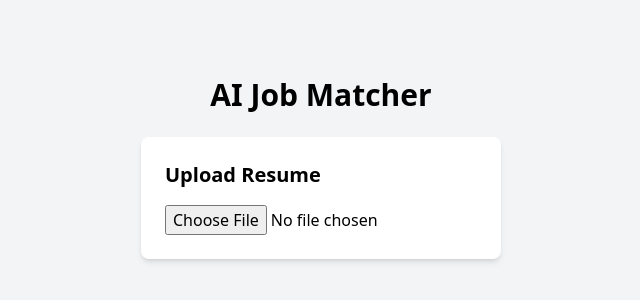
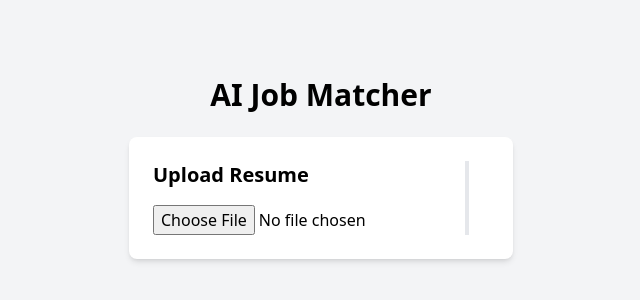
Before and after one commit to SeanMuInCa/smartHire, a React (Vite) app in the folder front-end/: page / in a window 1280 px wide. Shown: the part 232-532 px from the top of the page, without its empty margins (319-959 px from the left). Built offline with nearby package versions, Linux system fonts and the light colour scheme.

Commit message:
adjust styles

```diff
--- a/front-end/src/components/ResumeUpload.tsx
+++ b/front-end/src/components/ResumeUpload.tsx
@@ -35,14 +35,15 @@ const ResumeUpload = () => {
   };
 
   return (
-    <div className="p-6 bg-white shadow-md rounded-lg">
+    <div className="p-6 bg-white shadow-md rounded-lg flex">
 
+      <div className="mr-5 border-r-4">
         <h2 className="text-xl font-semibold">Upload Resume</h2>
         <input type="file" accept=".txt" onChange={handleUpload} className="mt-4" />
         {loading && <p className="text-gray-500 mt-2">Uploading...</p>}
 
         {parsedData && (
-        <div className="mt-6">
+          <div className="mt-6 mx-6">
             <h3 className="text-lg font-semibold">Parsed Resume</h3>
             <p><strong>Name:</strong> {parsedData.name}</p>
             <p><strong>Email:</strong> {parsedData.email}</p>
@@ -51,9 +52,10 @@ const ResumeUpload = () => {
             <p><strong>Skills:</strong> {parsedData.skills?.join(", ")}</p>
           </div>
         )}
+      </div>
 
       {matchedJobs.length > 0 && (
-        <div className="mt-6">
+        <div className="mt-6 mx-6">
           <h3 className="text-lg font-semibold">Matched Jobs</h3>
           <ul>
             {matchedJobs.map((job, index) => (
```
Lines whose indentation alone changed are shown as unchanged.
